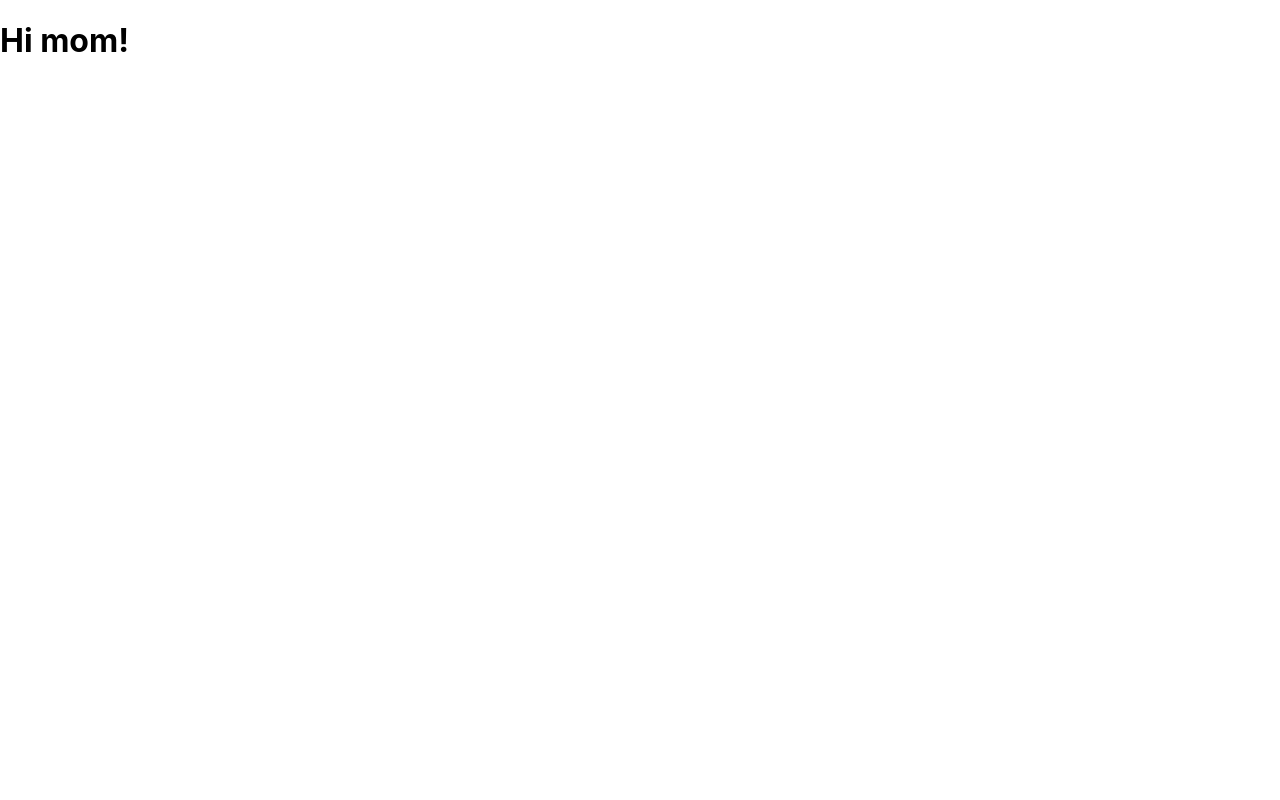
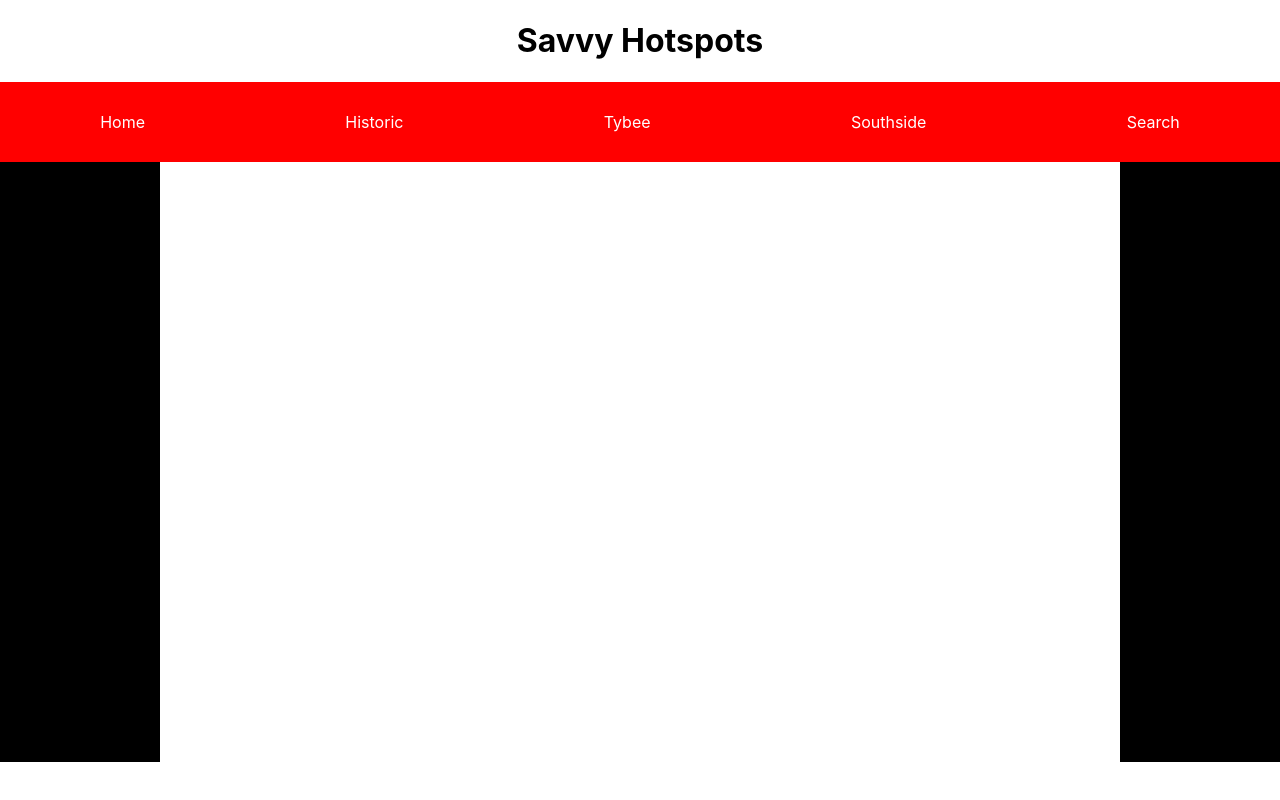
Before and after one commit to AlexMercedCoder/SavannahHotspots, a React (Create React App) app: page / in a window 1280 px wide. Built offline with nearby package versions, Linux system fonts and the light colour scheme.

Commit message:
added some structure to the main landing page

```diff
--- a/src/App.css
+++ b/src/App.css
@@ -36,3 +36,42 @@
     transform: rotate(360deg);
   }
 }
+
+body {
+    margin: 0;
+    padding: 0;
+}
+
+header {
+    text-align: center;
+}
+
+nav {
+    background-color: red;
+    display: flex;
+    justify-content: space-around;
+    height: 10vh;
+    align-items: center;
+}
+
+.MainContainer {
+    background-color: black;
+    display: flex;
+    justify-content: center;
+    align-items: center;
+}
+
+.MainDiv {
+    background-color: white;
+    height: 75vh;
+    width: 75vw;
+}
+
+a {
+    text-decoration: none;
+    color: white;
+}
+
+a :hover {
+    cursor: pointer;
+}
--- a/src/App.js
+++ b/src/App.js
@@ -13,9 +13,19 @@ class App extends React.Component {
     }
     render() {
         return (
-            <div>
-                <h1>Hi mom!</h1>
-            </div>
+            <>
+            <header>
+                <h1>Savvy Hotspots</h1>
+            </header>
+            <nav>
+                <a href='#'>Home</a>
+                <a href='#'>Historic</a>
+                <a href='#'>Tybee</a>
+                <a href='#'>Southside</a>
+                <a href='#'>Search</a>
+            </nav>
+            <Main />
+            </>
         )
     }
 }
--- a/src/components/Main.js
+++ b/src/components/Main.js
@@ -12,8 +12,13 @@ class Main extends React.Component {
     }
     render() {
         return (
-            <div>
-            </div>
+            <>
+                <div className="MainContainer">
+                    <div className="MainDiv">
+
+                    </div>
+                </div>
+            </>
         )
     }
 }
```
